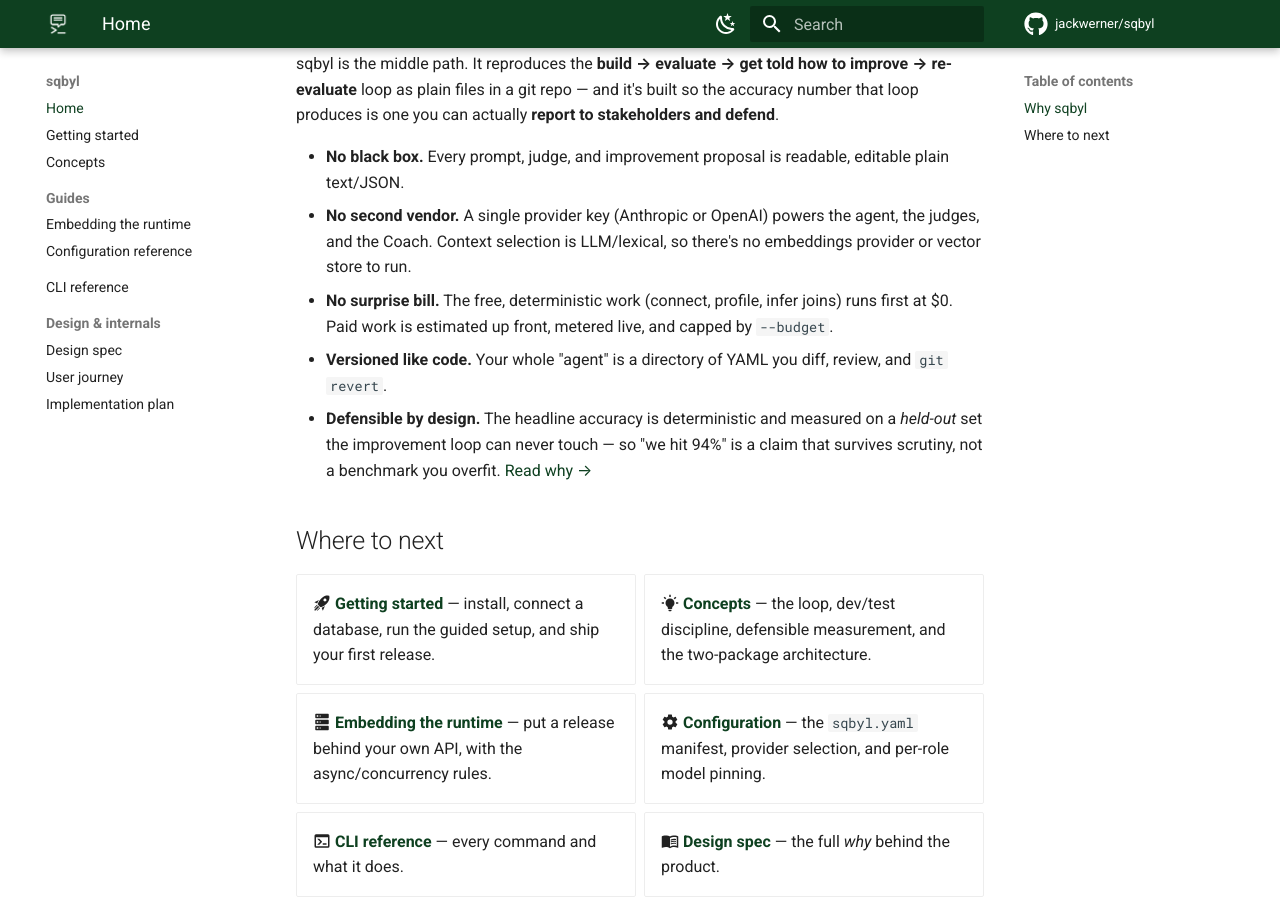
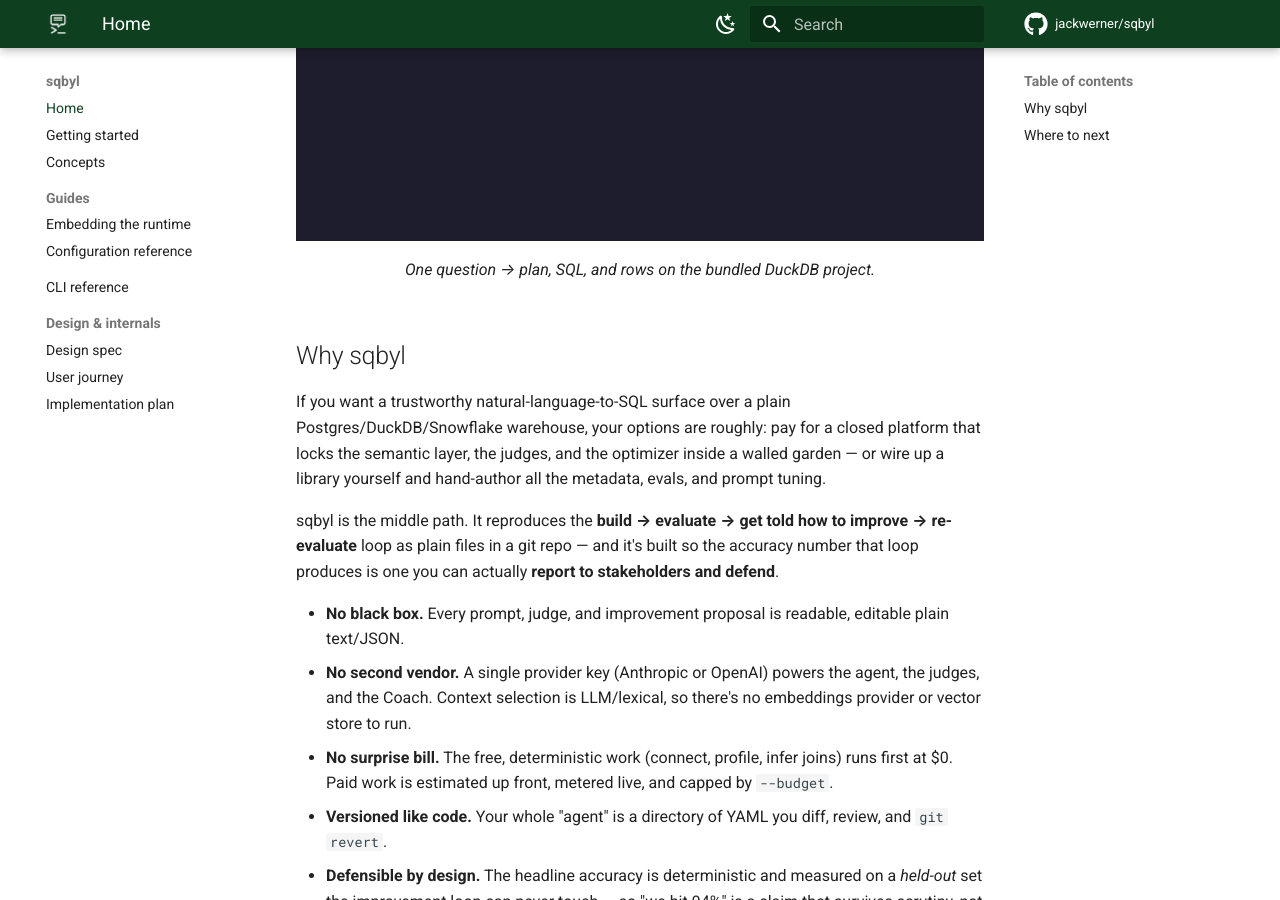
Before and after one commit to jackwerner/sqbyl, an MkDocs documentation site: the page built from docs/index.md, in a window 1280 px wide and 900 px high, scrolled down 817 px. Built offline with MkDocs 1.6.1 and Material for MkDocs 9.7.7, drawn with Linux system fonts in a browser that asks for light colours; comment, search, counter and statistics services are not loaded.

Commit message:
Docs: wire in the rendered demo GIF (README + docs home) (#41)
Co-authored-by: Claude Opus 4.8 <noreply@anthropic.com>

````diff
--- a/docs/index.md
+++ b/docs/index.md
@@ -18,6 +18,11 @@ sqbyl coach apply 1 2           # apply them — git tracks every diff
 sqbyl eval test                 # the honest, held-out accuracy number
 sqbyl release create --tag v1   # ship it as one portable JSON
 ```
+
+<figure markdown>
+  ![sqbyl answering a natural-language question with SQL and rows](assets/demo.gif)
+  <figcaption>One question → plan, SQL, and rows on the bundled DuckDB project.</figcaption>
+</figure>
 
 ## Why sqbyl
 
````
Also changed, not shown: README.md (+1 -4 lines), docs/assets/demo.gif (added).
